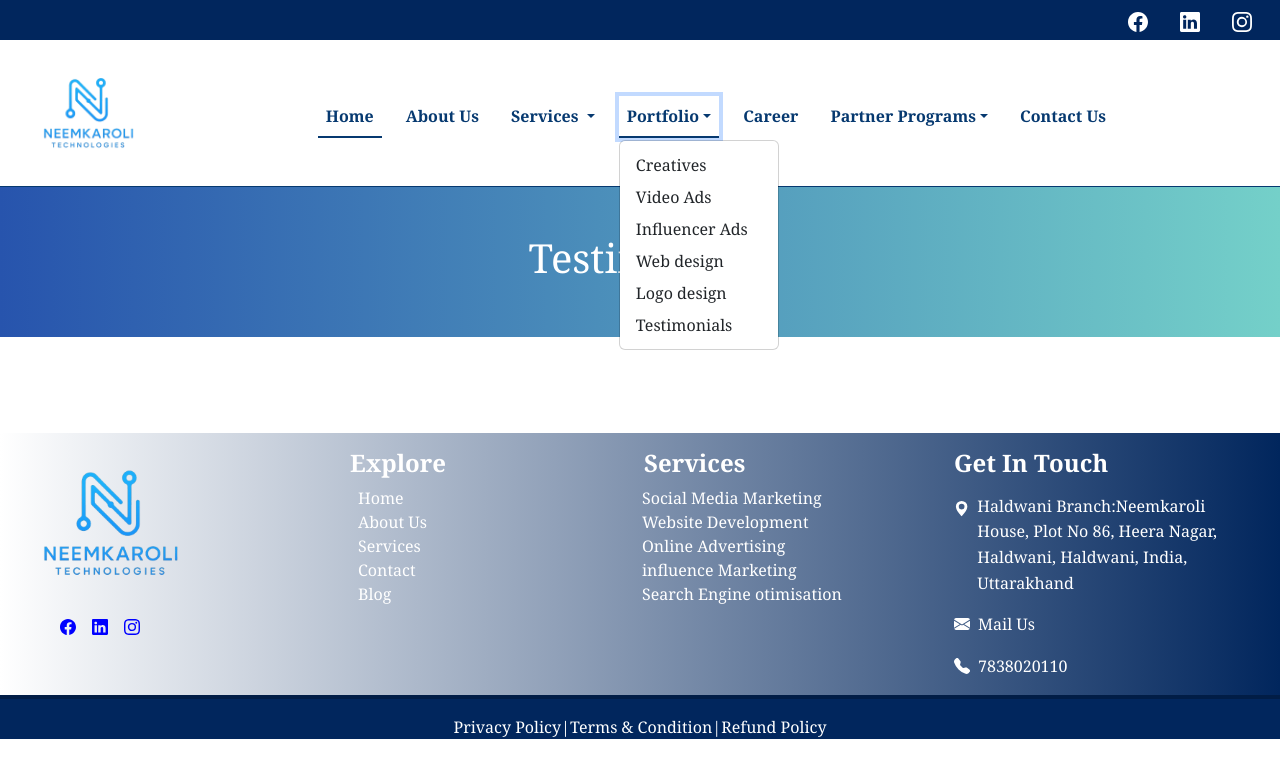
After one commit to neemkaroli12/neemkaroli, a Django app: page /app/testimonail/ in a window 1280 px wide, after a click on "Portfolio". The commit adds this page. Shown: the top 778 px of the page. Run offline with Django 5.2, Linux system fonts and the light colour scheme.

Commit message:
initail commit

```diff
--- /dev/null
+++ b/my_app/templates/my_app/testimonial.html
@@ -0,0 +1,26 @@
+{% extends "layout.html" %}
+{% load static %}
+{% block title %}Testimonials{% endblock  %}
+{% block content %}
+<style>
+    .testi-content{
+        display:flex;
+        justify-content:center;
+        align-items:center;
+        background:linear-gradient(to right, #2754adff, #74d0c9ff);
+        height:150px;
+    }
+
+</style>
+<div class="testi-section">
+    <div class="testi-content text-white">
+        <h1>Testimonial</h1>
+    </div>
+</div>
+
+
+
+
+
+
+{% endblock  %}
--- a/my_app/urls.py
+++ b/my_app/urls.py
@@ -23,6 +23,7 @@
         path('creative/',views.creative,name="creative"),
         path('b2b/',views.b2b,name="b2b"),
         path('apply/<int:job_id>/', views.apply_job, name='apply_job'),
-        path('web_design',views.web_design,name='web_design'),
+        path('web_design/',views.web_design,name='web_design'),
+        path('testimonail/',views.testi,name='testi'),
 
 ]
--- a/my_app/views.py
+++ b/my_app/views.py
@@ -136,3 +136,6 @@
 
 def web_design(request):
     return render(request,'my_app/web_design.html')
+
+def testi(request):
+    return render(request,'my_app/testimonial.html')
--- a/templates/layout.html
+++ b/templates/layout.html
@@ -452,7 +452,7 @@
                                 <li><a class="dropdown-item" href="#">Influencer Ads</a></li>
                                 <li><a class="dropdown-item" href="{% url "my_app:web_design" %}">Web design</a></li>
                                 <li><a class="dropdown-item" href="#">Logo design</a></li>
-                                <li><a class="dropdown-item" href="#">Testimonials</a></li>
+                                <li><a class="dropdown-item" href="{% url "my_app:testi" %}">Testimonials</a></li>
                             </ul>
                         </li>
 
```
Also changed, not shown: my_app/templates/my_app/about.html (+8 -4 lines).
